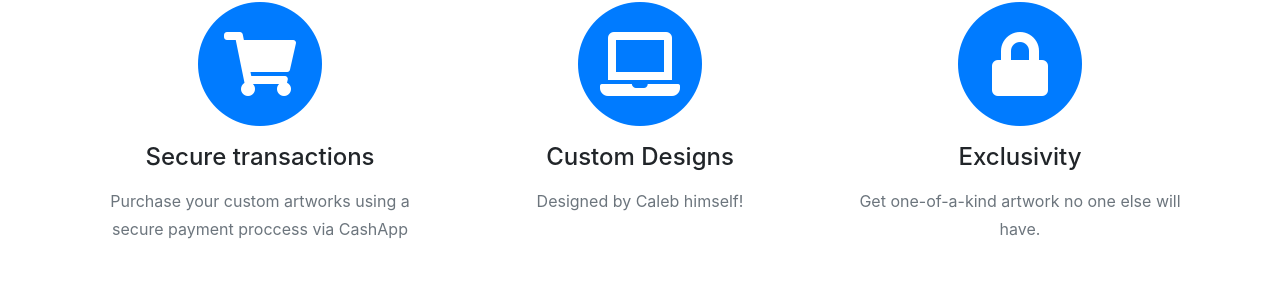
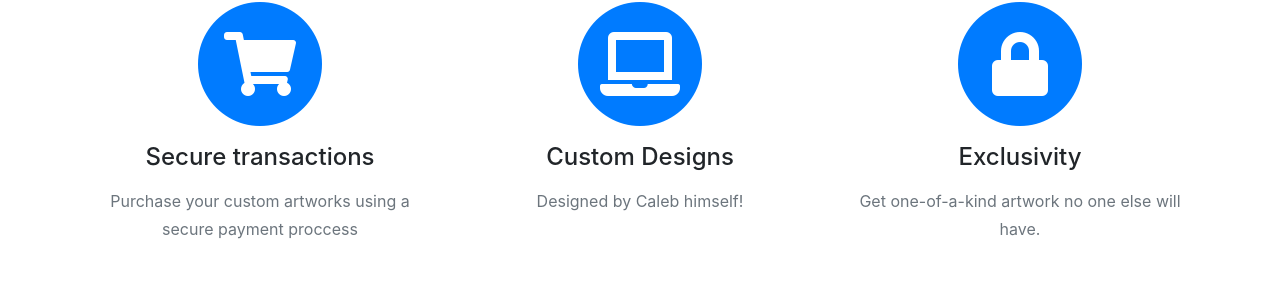
Before and after one commit to CalebC94/passion-creations-x-caleb, a website with bundled scripts: page index.html in a window 1280 px wide. Shown: the part 1016-1309 px from the top of the page. Built offline with nearby package versions, Linux system fonts and the light colour scheme; a web font is replaced by a local one.

Commit message:
passion project

```diff
--- a/index.html
+++ b/index.html
@@ -83,7 +83,7 @@
               <i class="fas fa-shopping-cart fa-stack-1x fa-inverse"></i>
             </span>
                 <h4 class="service-heading">Secure transactions</h4>
-                <p class="text-muted">Purchase your custom artworks using a secure payment proccess via CashApp</p>
+                <p class="text-muted">Purchase your custom artworks using a secure payment proccess</p>
             </div>
             <div class="col-md-4">
             <span class="fa-stack fa-4x">
```
